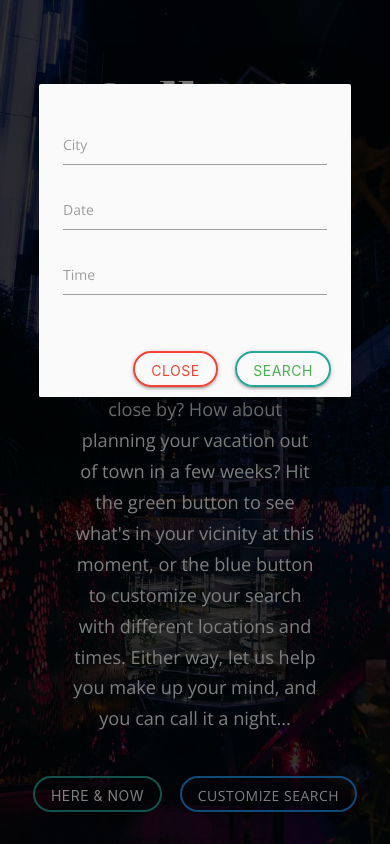
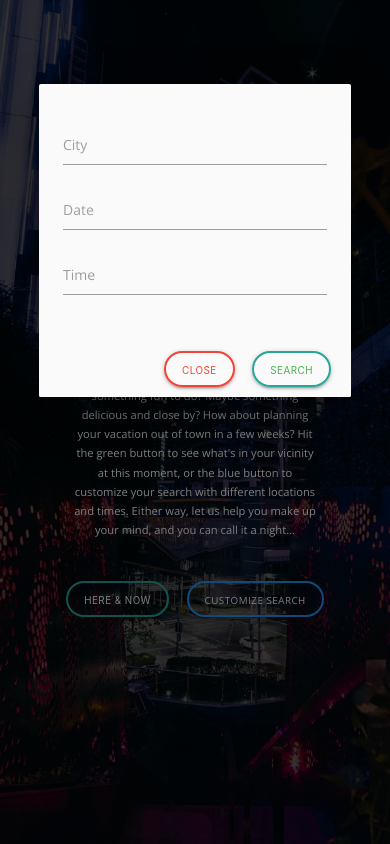
Before and after one commit to christopherConcannon/call-it-a-night, a plain HTML site: page index.html in a window 390 px wide. Both pictures are taken after a click on the link "CUSTOMIZE SEARCH". Drawn offline with nearby package versions, Linux system fonts and the light colour scheme.

Commit message:
tweak responsive styles

```diff
--- a/assets/css/style.css
+++ b/assets/css/style.css
@@ -2,17 +2,15 @@
 
 body {
 	font-family: 'Open Sans', sans-serif;
-
 }
 
 #hero h1 {
-
 	margin-bottom: 5rem;
 }
 
 #hero h1,
 span.brand-logo,
-#results-wrapper h5{
+#results-wrapper h5 {
 	font-family: 'Abril Fatface', cursive;
 }
 
@@ -41,22 +39,22 @@ span.brand-logo,
 }
 
 .btn-green {
-  border-color:#26a69a;
+	border-color: #26a69a;
 }
 
 .btn-blue {
-  border-color: #2196F3;
+	border-color: #2196f3;
 }
 .btn-blue:hover {
-  background-color: #2196F3
+	background-color: #2196f3;
 }
 
 .btn-red {
-  border-color: #F44336;
-  color: #F44336;
+	border-color: #f44336;
+	color: #f44336;
 }
 .modal-footer .btn-red:hover {
-  background-color: #F44336;
+	background-color: #f44336;
 	color: #fff;
 }
 
@@ -82,7 +80,6 @@ span.brand-logo,
 	-ms-flex-direction: column;
 	flex-direction: column;
 }
-
 
 .datepicker-date-display {
 	-webkit-box-flex: none;
@@ -152,7 +149,6 @@ span.brand-logo,
 	cursor: pointer;
 }
 
-
 .error-msg {
 	color: #fff;
 	margin-top: 2rem;
@@ -172,7 +168,6 @@ span.brand-logo,
 
 /* NOTE...CHANGES SIZE OF CAROUSEL ITEMS ON LARGER SCREENS.  DUE TO CAROUSEL.INIT DOES NOT 'RESIZE' WELL BUT ON PAGE LOAD LOOKS GOOD ON DIFFERENT SCREEN TYPES.  HOW TO FIX WITH JS? */
 @media screen and (min-width: 601px) {
-
 	.carousel {
 		height: 700px;
 		margin-top: -10%;
@@ -186,3 +181,41 @@ span.brand-logo,
 		height: 400px;
 	}
 }
+
+@media screen and (max-width: 960px) {
+	#hero h1{
+		font-size: 2.5rem;
+	}
+	#hero p {
+		font-size: 1rem;
+	}
+	.btn {
+		font-size: .8rem;
+	}
+}
+
+@media screen and (max-width: 601px) {
+	#hero h1,
+	span.brand-logo {
+		font-size: 2rem;
+	}
+	#hero p {
+		font-size: .8rem;
+	}
+	.btn {
+		font-size: .7rem;
+	}
+
+	#results-wrapper .brand-logo {
+		font-size: 1.2rem;
+  }
+
+	#results-wrapper .btn {
+		font-size: .5rem;
+		padding: 0 .5rem;
+  }
+
+	#results-wrapper h5 {
+    font-size: 1.4rem;
+  }
+}
--- a/assets/js/main.js
+++ b/assets/js/main.js
@@ -24,7 +24,7 @@ const eventErrMsgEl = document.querySelector('#event-err-msg');
 // GLOBAL VARS
 const coordObj = {};
 
-const favsArr = [];
+// const favsArr = [];
 // const favsArr = localStorage.getItem('faves') || [];
 
 //  GET USER CURRENT LAT/LON AND CREATE CURRENT MOMENT OBJ
```
Lines whose indentation alone changed are shown as unchanged.
